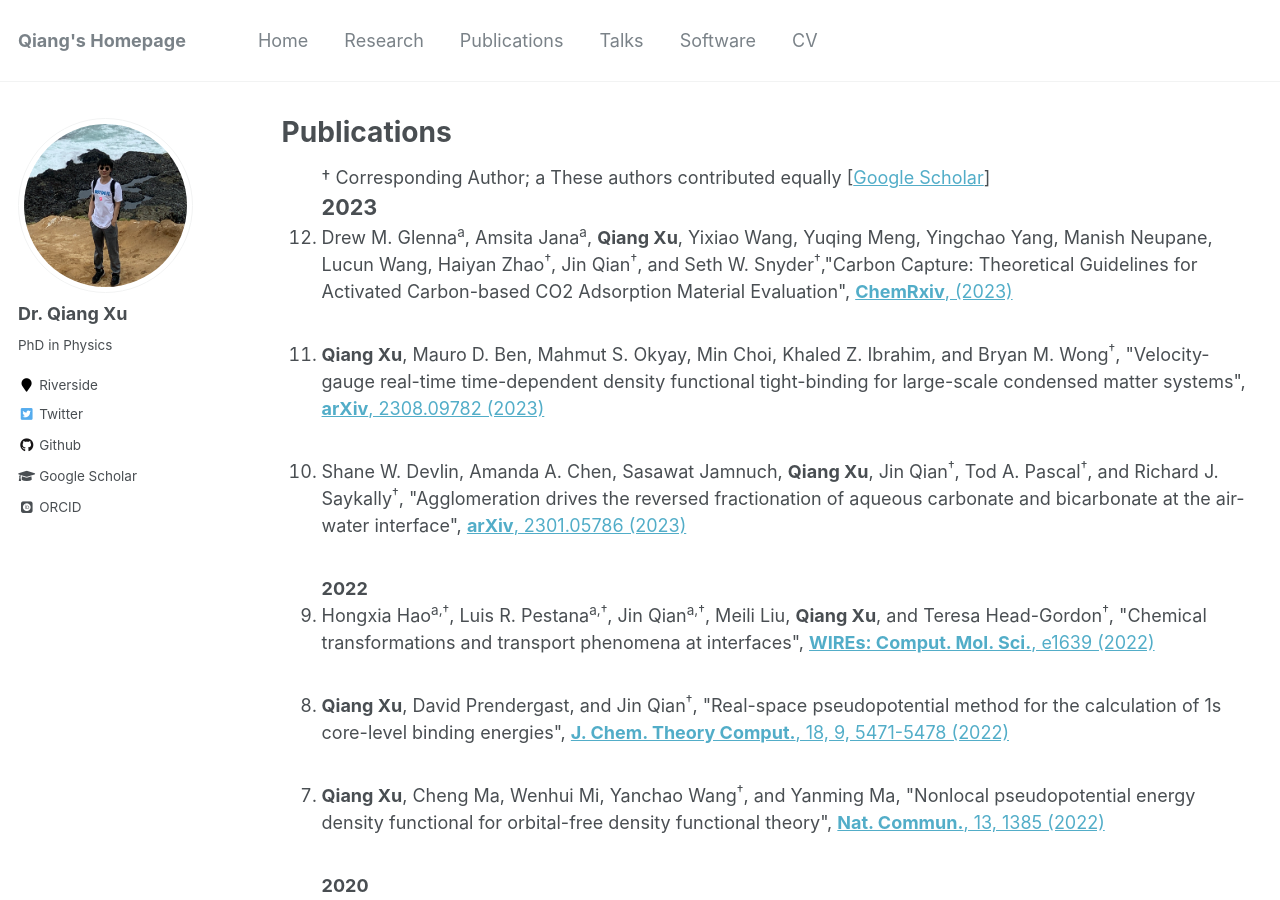
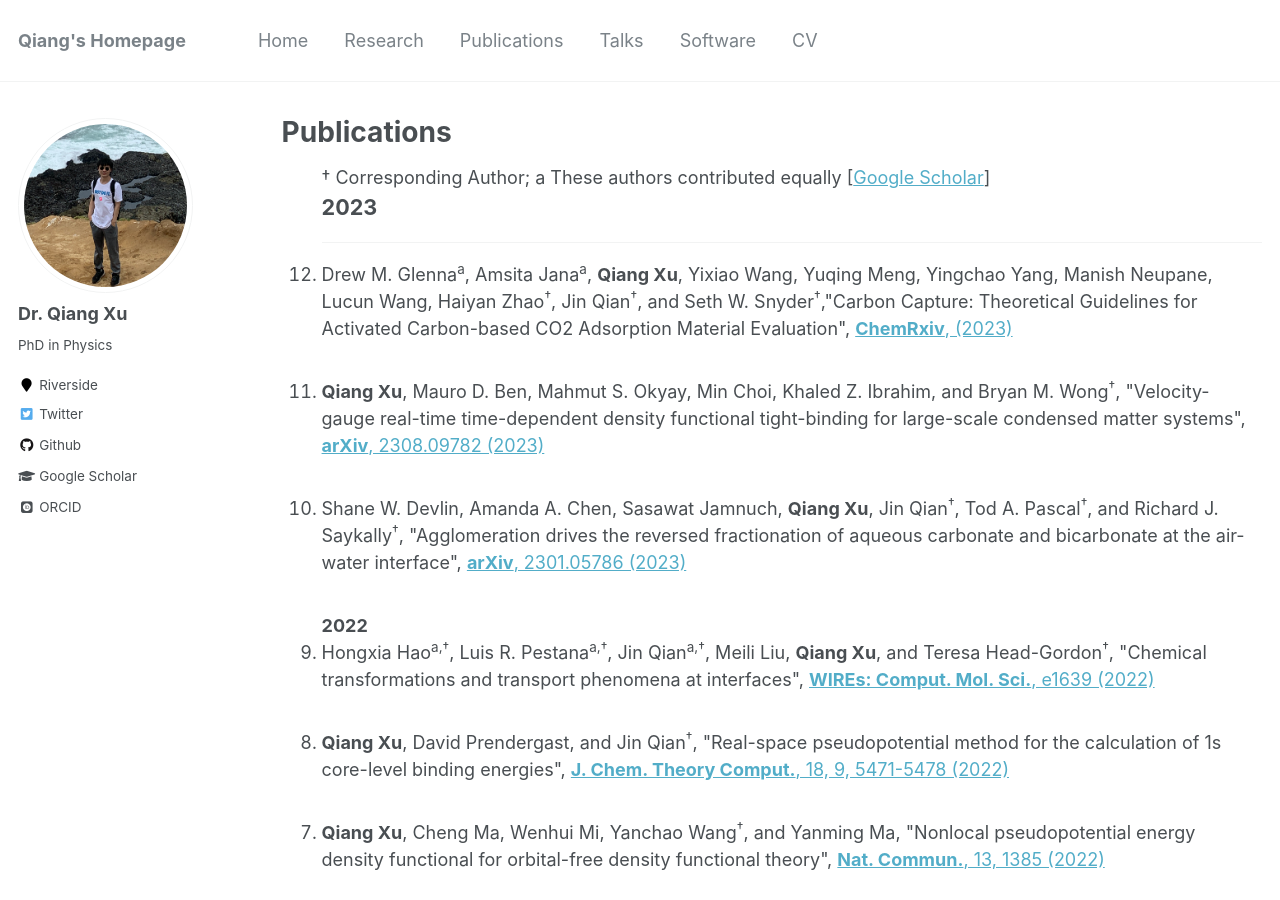
Before and after one commit to xqjlu/xqjlu.github.io, a Jekyll site: the page built from _pages/publications.md, in a window 1280 px wide and 900 px high. Built offline with Jekyll 4.4.1, drawn with Linux system fonts in a browser that asks for light colours; some web fonts are replaced.

Commit message:
xqtest pub

```diff
--- a/_pages/publications.md
+++ b/_pages/publications.md
@@ -34,6 +34,7 @@ redirect_from:
 
 <!--2023-->
 <b><big>2023</big></b>
+<hr align="left" color="#000000">
 <li>Drew M. Glenna<sup>a</sup>, Amsita Jana<sup>a</sup>, <b>Qiang Xu</b>, Yixiao Wang, Yuqing Meng, Yingchao Yang, Manish Neupane, Lucun Wang, Haiyan Zhao<sup>†</sup>, Jin Qian<sup>†</sup>, and Seth W. Snyder<sup>†</sup>,"Carbon Capture: Theoretical Guidelines for Activated Carbon-based CO2 Adsorption Material Evaluation",
 <a href="https://doi.org/10.26434/chemrxiv-2023-w6nx6" target="_blank"><b>ChemRxiv</b>, (2023)</a>
 </li><br>
```
